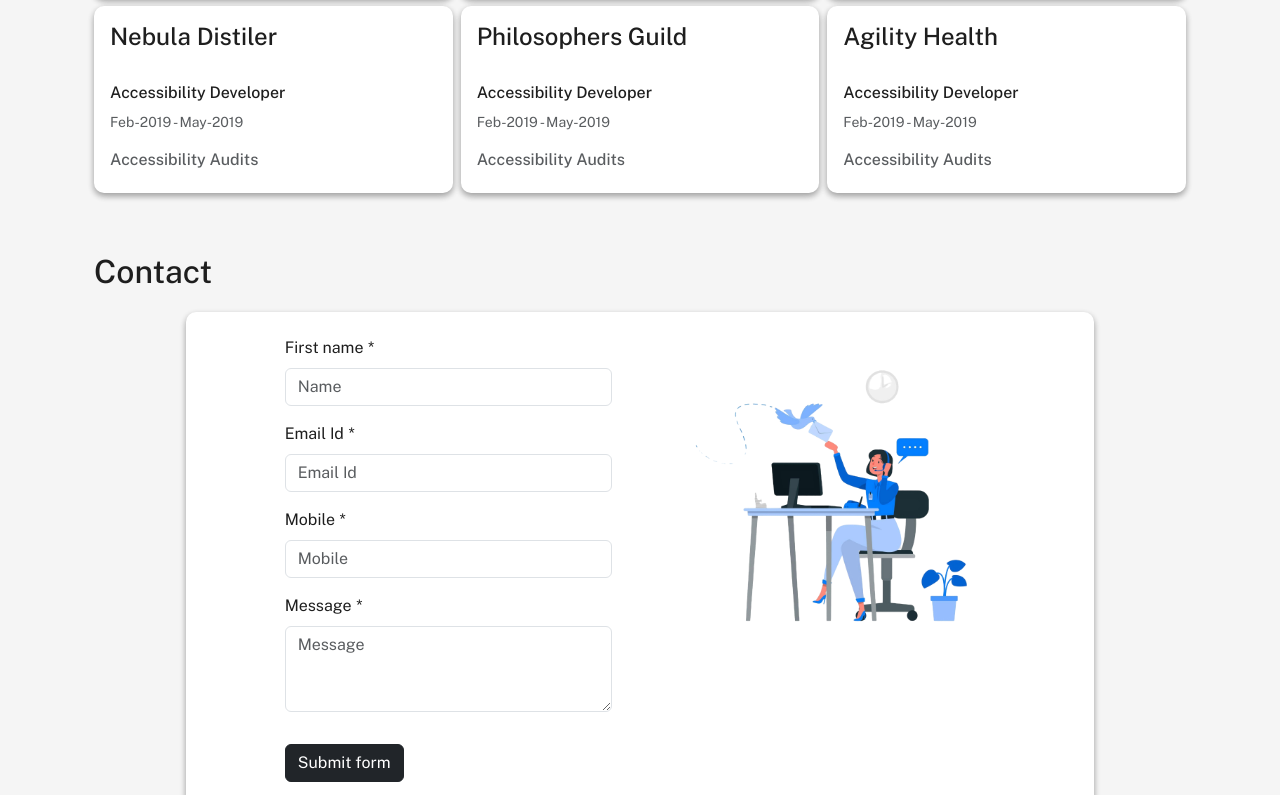
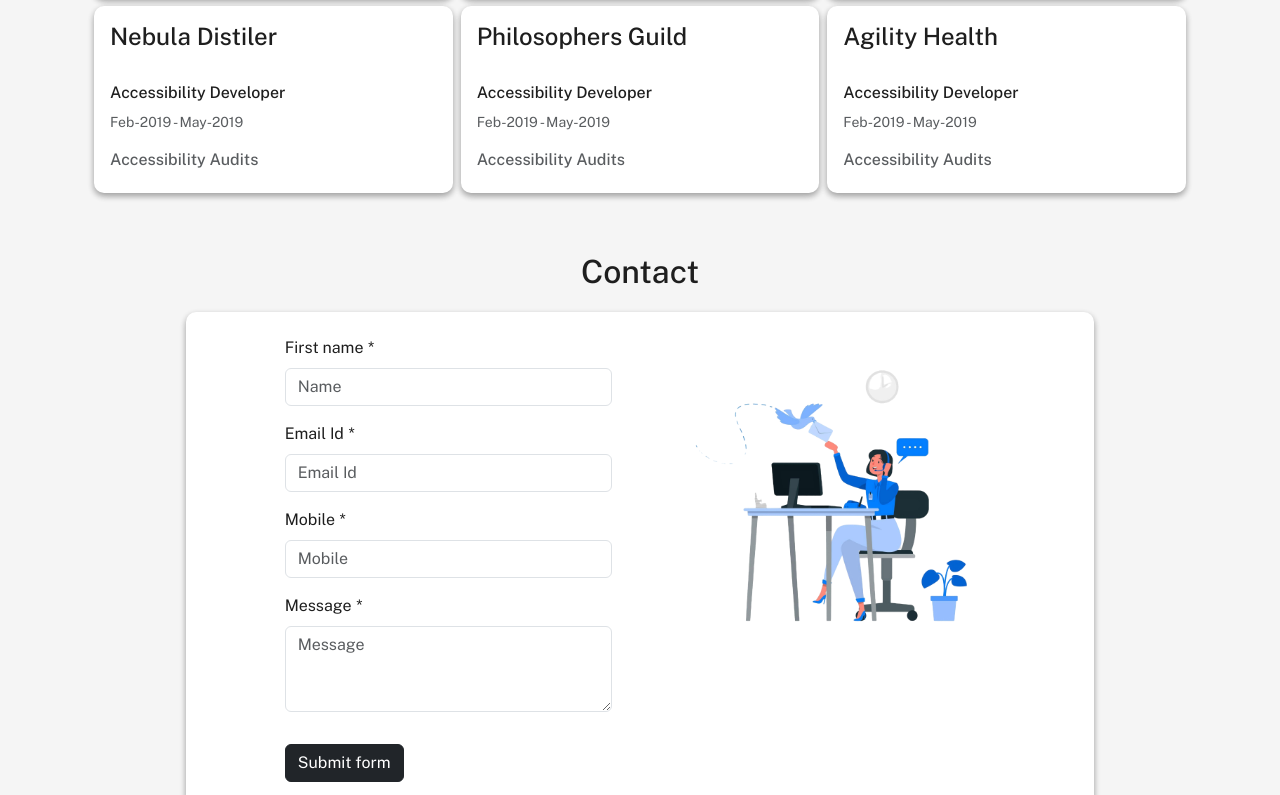
Before and after one commit to Madhav4466/mstechtrove, a Next.js app in the folder next-app/: page / in a window 1280 px wide. Shown: the part 3899-4694 px from the top of the page. Built offline with nearby package versions, Linux system fonts and the light colour scheme; a web font is replaced by a local one.

Commit message:
Add a root layout structure

```diff
--- a/next-app/src/app/layout.js
+++ b/next-app/src/app/layout.js
@@ -1,5 +1,7 @@
 import { Geist, Geist_Mono } from "next/font/google";
 import "./globals.css";
+import React from "react";
+import { Container, Row } from "react-bootstrap";
 
 const geistSans = Geist({
 	variable: "--font-geist-sans",
@@ -12,17 +14,17 @@ const geistMono = Geist_Mono({
 });
 
 export const metadata = {
-  title: "Create Next App",
+	title: "Portfolio: Madhav Saraf",
 	description: "Generated by create next app",
 };
 
 export default function RootLayout({ children }) {
   return (
     <html lang="en">
-      <body
-        className={`${geistSans.variable} ${geistMono.variable} antialiased`}
-      >
+		<body className={`${geistSans.variable} ${geistMono.variable} antialiased`}>
+			<div className="App d-flex flex-column min-vh-100">
 				{children}
+			</div>
 		</body>
     </html>
   );
```
Lines whose indentation alone changed are shown as unchanged.
